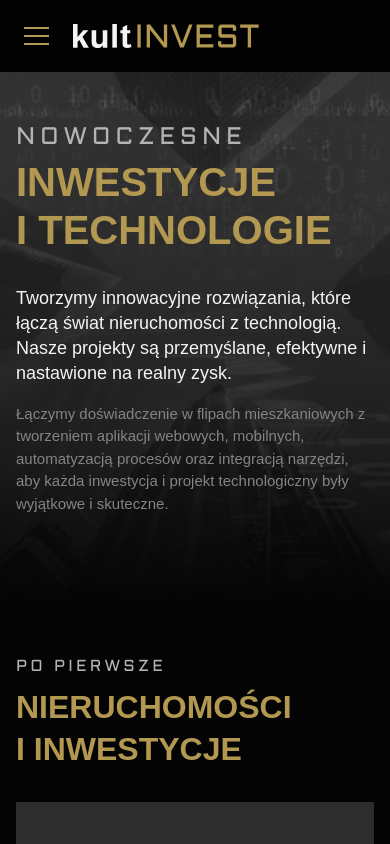
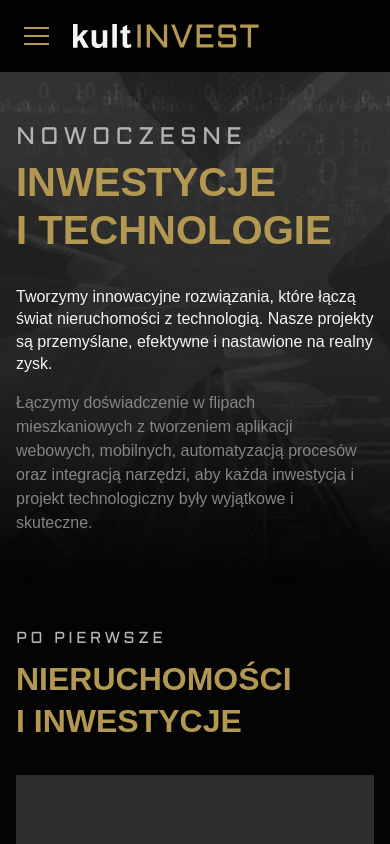
Before and after one commit to kamilkaminski01/kult-invest, a Next.js app: page / in a window 390 px wide. Shown: the top 844 px of the page. Built offline with nearby package versions, Linux system fonts and the light colour scheme; no server answers; a web font is replaced by a local one.

Commit message:
style: change hero section font-sizes to 16px and padding bottom to 48px on mobile version

```diff
--- a/src/components/molecules/HeroSection/style.scss
+++ b/src/components/molecules/HeroSection/style.scss
@@ -92,7 +92,7 @@
 
   @media (max-width: 768px) {
     height: auto;
-    padding: 6rem 1rem;
+    padding: 6rem 1rem 3rem 1rem;
     margin-top: -5vh;
     justify-content: flex-start;
     align-items: flex-start;
@@ -118,13 +118,9 @@
     .hero-section__body {
       gap: 1rem;
 
-      .body__upper {
-        font-size: 18px;
-        text-align: left;
-      }
-
+      .body__upper,
       .body__lower {
-        font-size: 15px;
+        font-size: 16px;
         text-align: left;
       }
     }
```
